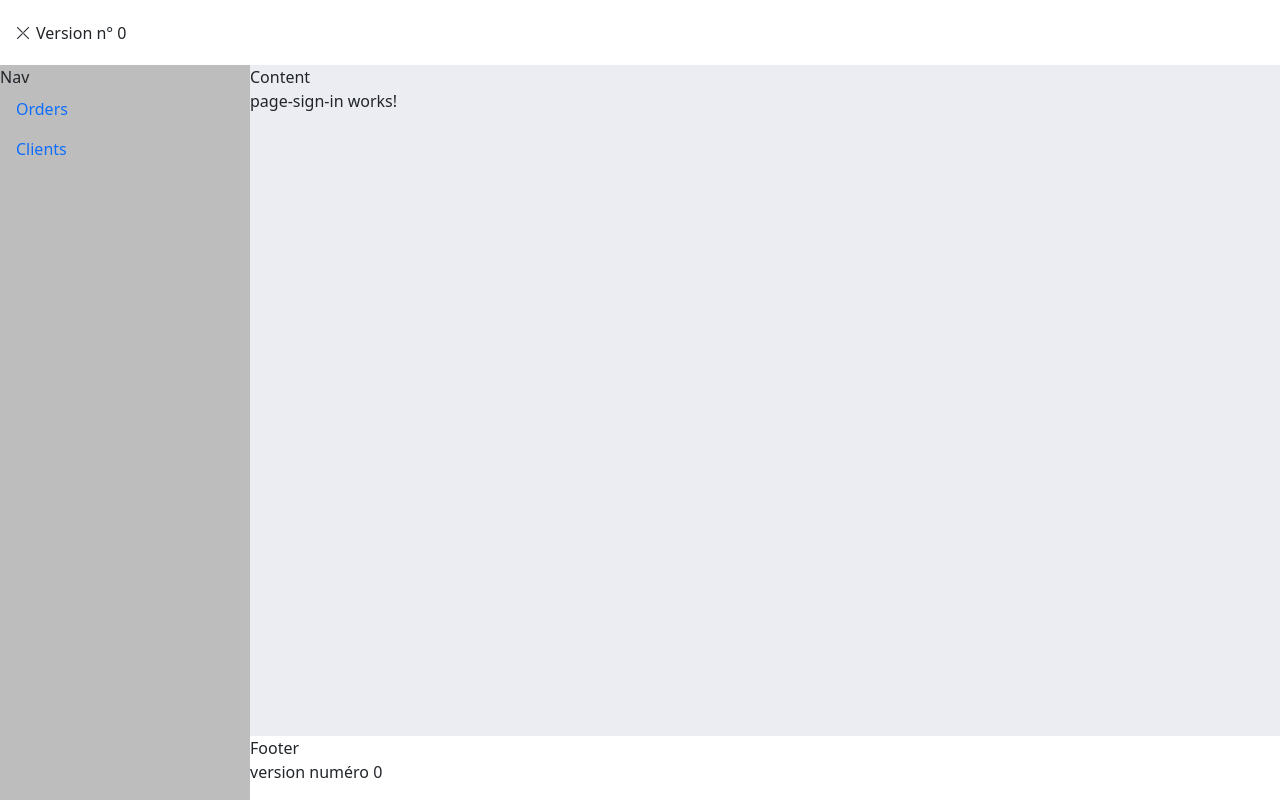
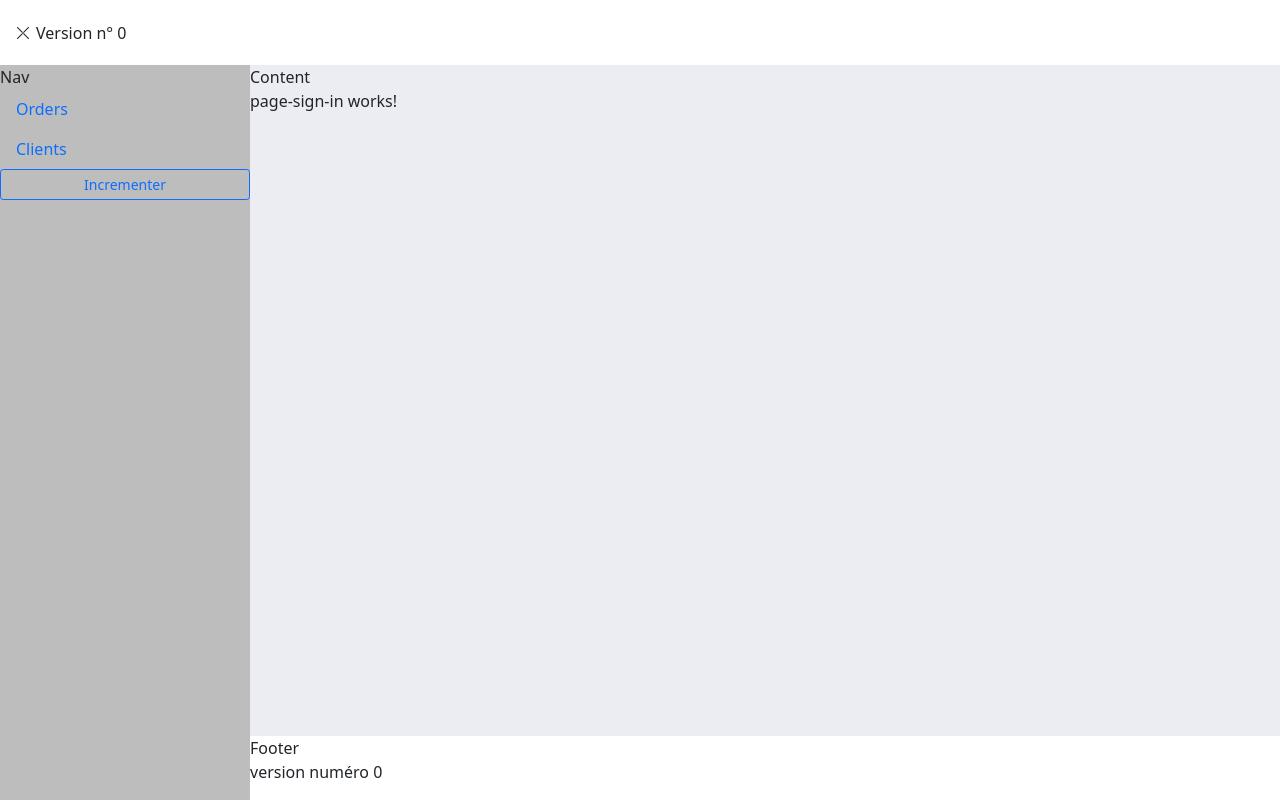
Before and after one commit to Lsdla/simplon-commande-CDA, an Angular app: page /sign-in in a window 1280 px wide. Built offline with nearby package versions, Linux system fonts and the light colour scheme.

Commit message:
20)- info intéressante : Composant dynamique avec un Output() "active" dans le router-outlet du parent.
penser à détruire les souscription

```diff
--- a/src/app/core/components/nav-bar/nav-bar.component.html
+++ b/src/app/core/components/nav-bar/nav-bar.component.html
@@ -5,4 +5,5 @@
   <li class="nav-item">
     <a class="nav-link" routerLink="clients" routerLinkActive="active">Clients</a>
   </li>
+  <button class="btn btn-outline-primary btn-sm" (click)="onClickVersion()">Incrementer</button>
 </ul>
```
